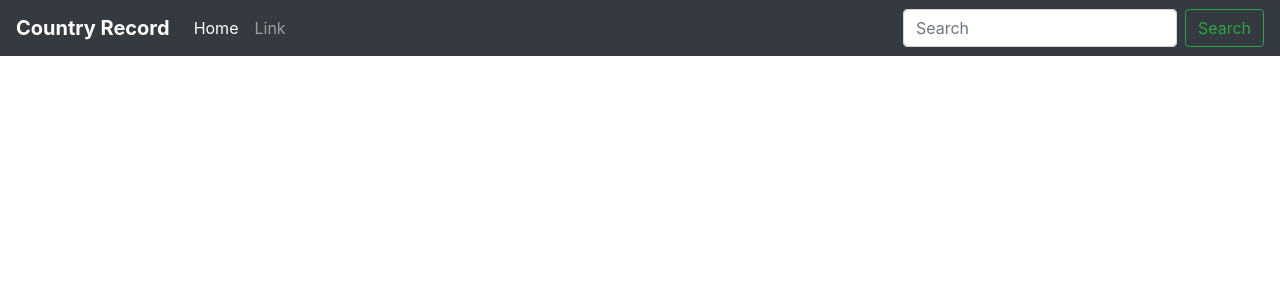
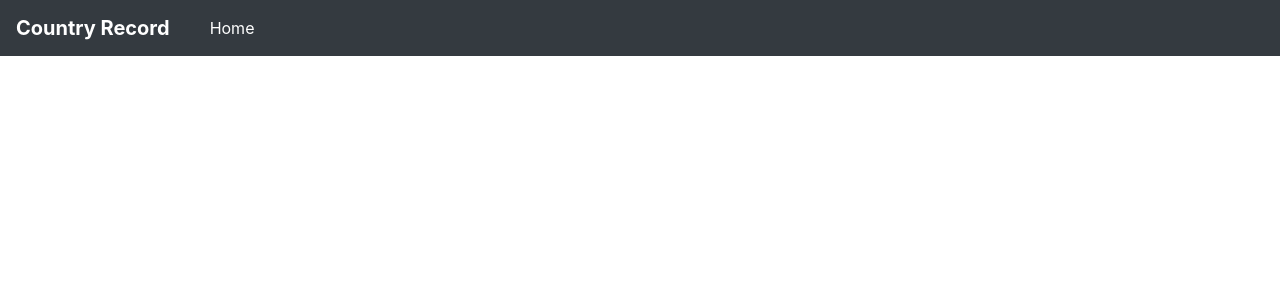
Before and after one commit to hasnat-abdullah/countryInformation, a Django app: template templates/_base_template.html in a window 1280 px wide. Shown: the top 300 px of the page. Run offline with Django 3.2, Linux system fonts and the light colour scheme; the template is opened without the code that fills it, so the values that code supplies are empty; some libraries are stand-ins or nearby versions.

```diff
--- a/templates/_base_template.html
+++ b/templates/_base_template.html
@@ -28,17 +28,15 @@
 
     <div class="collapse navbar-collapse" id="navbarSupportedContent">
         <ul class="navbar-nav mr-auto">
+            <li class="nav-item">
+                <a class="nav-link" href="#"></a>
+            </li>
             <li class="nav-item active">
                 <a class="nav-link" href="{% url 'index' %}">Home <span class="sr-only">(current)</span></a>
             </li>
-            <li class="nav-item">
-                <a class="nav-link" href="#">Link</a>
-            </li>
+
         </ul>
-        <form class="form-inline my-2 my-lg-0">
-            <input class="form-control mr-sm-2" type="search" placeholder="Search" aria-label="Search">
-            <button class="btn btn-outline-success my-2 my-sm-0" type="submit">Search</button>
-        </form>
+
     </div>
 </nav>
 <!-- End Navbar -->
```
Also changed, not shown: apps/country/views.py (+7 -1 lines), templates/country_details.html (+6 -2 lines), templates/index.html (+10 -1 lines).
